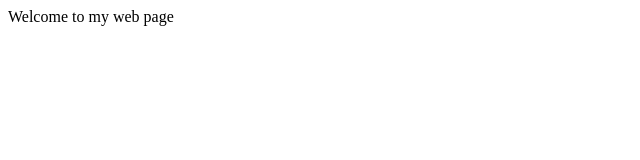
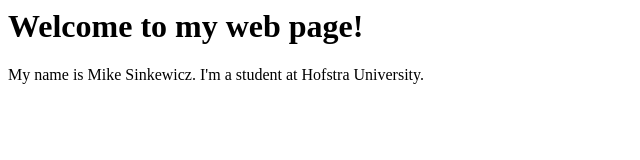
Before and after one commit to MikeSink20/MikeSink20.github.io, a plain HTML site: page jrnl80/index.html in a window 1280 px wide. Shown: the whole page, without its empty margins (0-640 px from the left). Drawn offline with Linux system fonts and the light colour scheme.

Commit message:
Update index.html

```diff
--- a/jrnl80/index.html
+++ b/jrnl80/index.html
@@ -2,8 +2,8 @@
   <head>
   </head>
    <body>
-      Welcome to my web page
-
+     <h1>Welcome to my web page!</h1>
+      My name is Mike Sinkewicz. I'm a student at Hofstra University.
 
 
 
```
